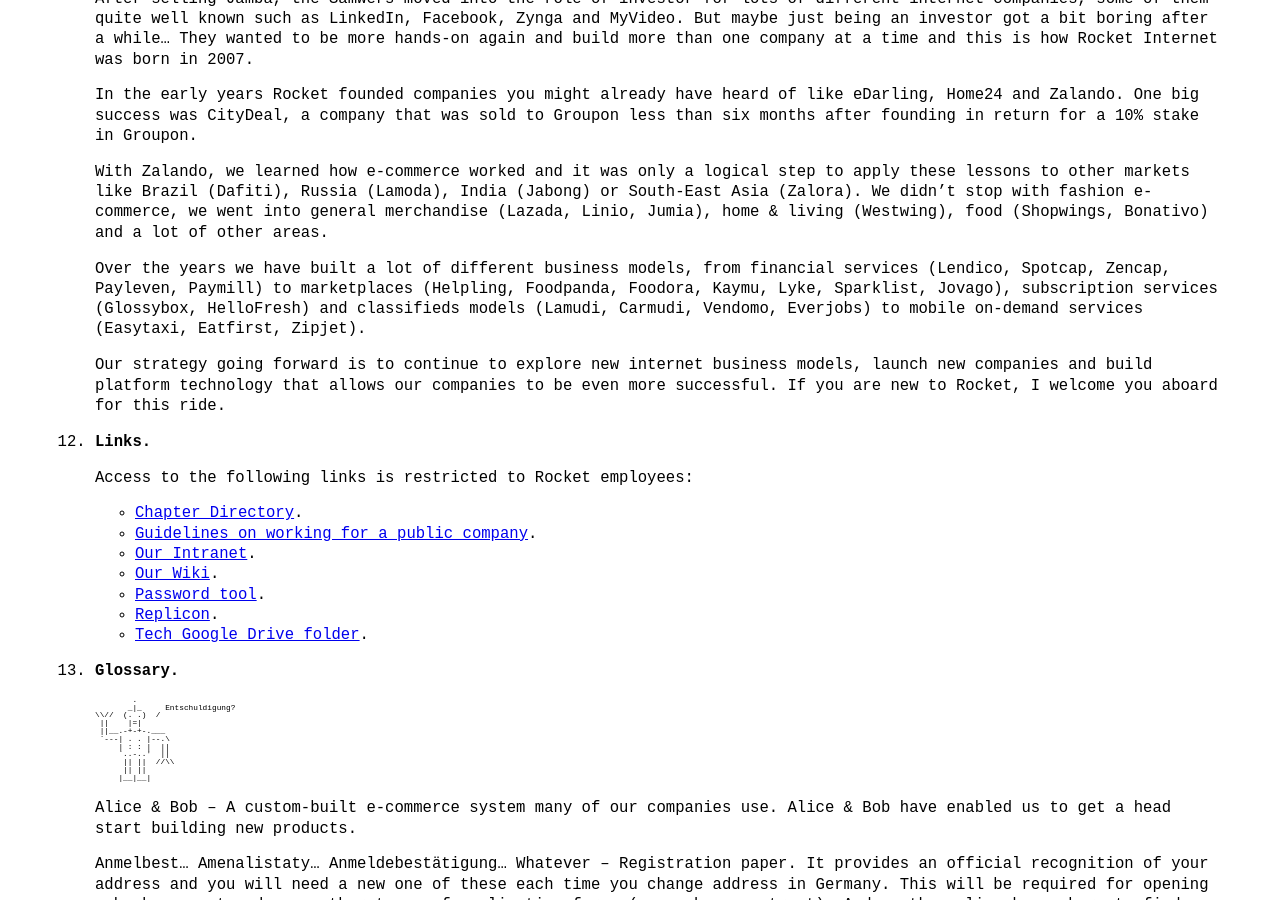
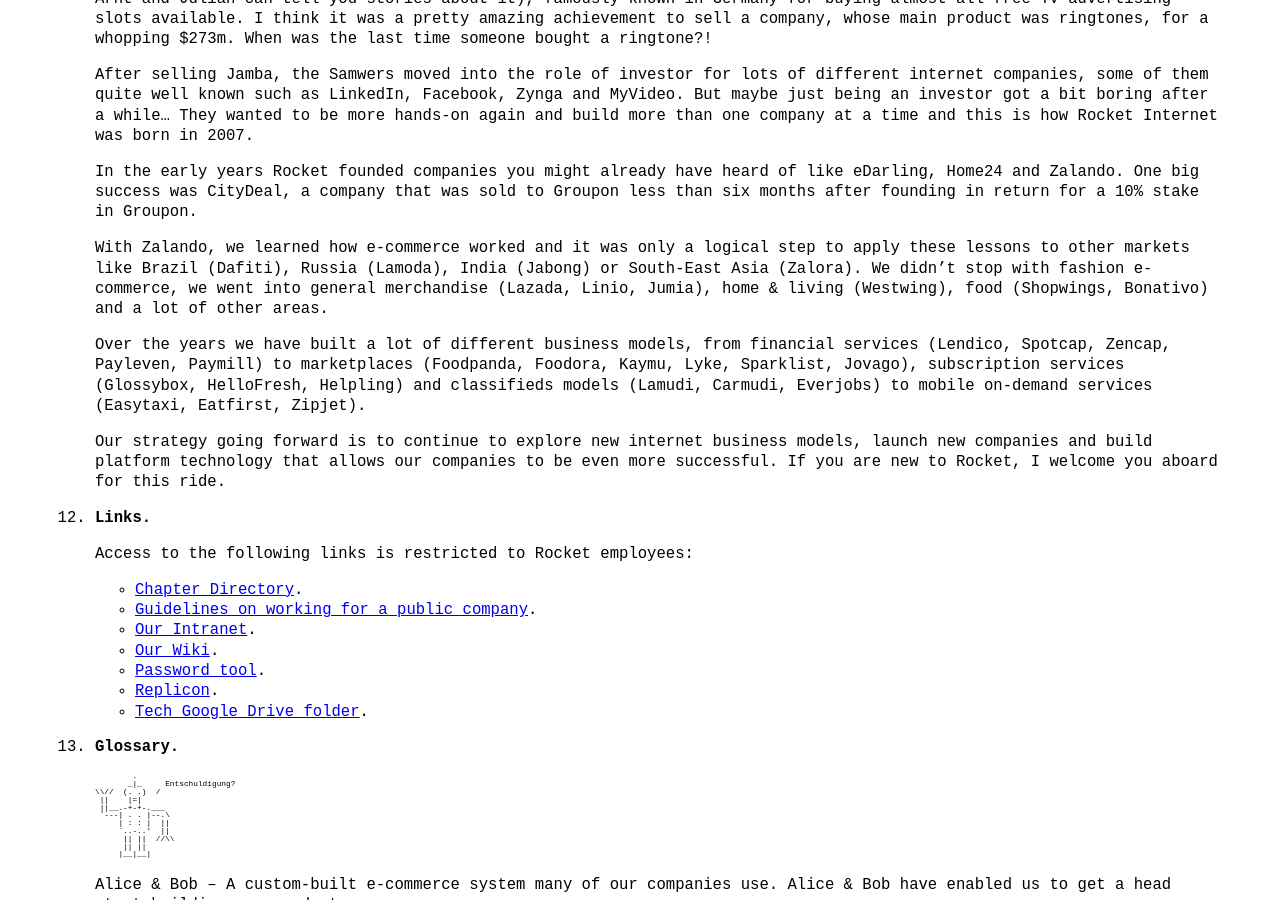
Before and after one commit to rocket-internet-berlin/RocketTechHandbook, a Jekyll site: the page built from index.md, in a window 1280 px wide and 900 px high, scrolled down 4688 px. Built offline with Jekyll 4.4.1, drawn with Linux system fonts in a browser that asks for light colours; some of the changed text lies outside the part shown.

```diff
--- a/index.md
+++ b/index.md
@@ -247,8 +251,8 @@ permalink: /
     (Shopwings, Bonativo) and a lot of other areas.
 
     Over the years we have built a lot of different business models, from financial services (Lendico, Spotcap, Zencap,
-    Payleven, Paymill) to marketplaces (Helpling, Foodpanda, Foodora, Kaymu, Lyke, Sparklist, Jovago), subscription
-    services (Glossybox, HelloFresh) and classifieds models (Lamudi, Carmudi, Vendomo, Everjobs) to mobile on-demand
+    Payleven, Paymill) to marketplaces (Foodpanda, Foodora, Kaymu, Lyke, Sparklist, Jovago), subscription
+    services (Glossybox, HelloFresh, Helpling) and classifieds models (Lamudi, Carmudi, Everjobs) to mobile on-demand
     services (Easytaxi, Eatfirst, Zipjet).
 
     Our strategy going forward is to continue to explore new internet business models, launch new companies and build
```
Also changed, not shown: other parts of index.md (+6 -2 lines).
